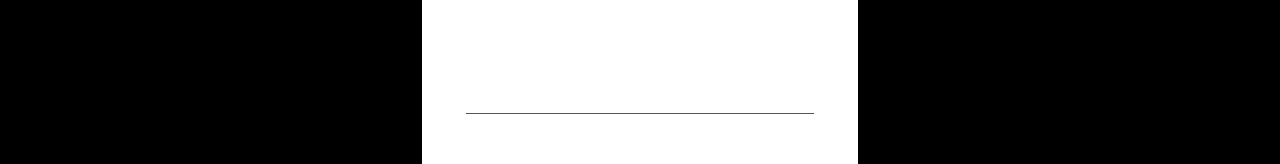
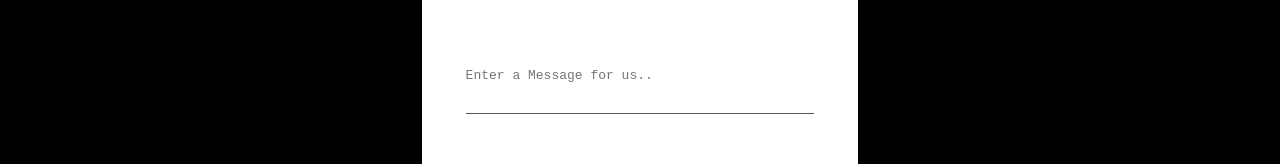
Before and after one commit to rohith-23-creator/Camera-Website, a plain HTML site: page index.html in a window 1280 px wide. Shown: the part 2952-3116 px from the top of the page. Drawn offline with nearby package versions, Linux system fonts and the light colour scheme.

Commit message:
Update index.html
changes in form

```diff
--- a/index.html
+++ b/index.html
@@ -102,7 +102,7 @@
                 <input type="text" placeholder="Enter First Name..">
                 <input type="text" placeholder="Enter Last Name..">
                 <input type="email" placeholder="Enter your Email Address..">
-               <textarea name="Message" style="resize: none;"></textarea>
+               <textarea name="Message" placeholder = "Enter a Message for us.." style="resize: none;"></textarea>
                <input type="submit" class="btn btn-dark" value="Submit">
             </form>
         </div>
```
